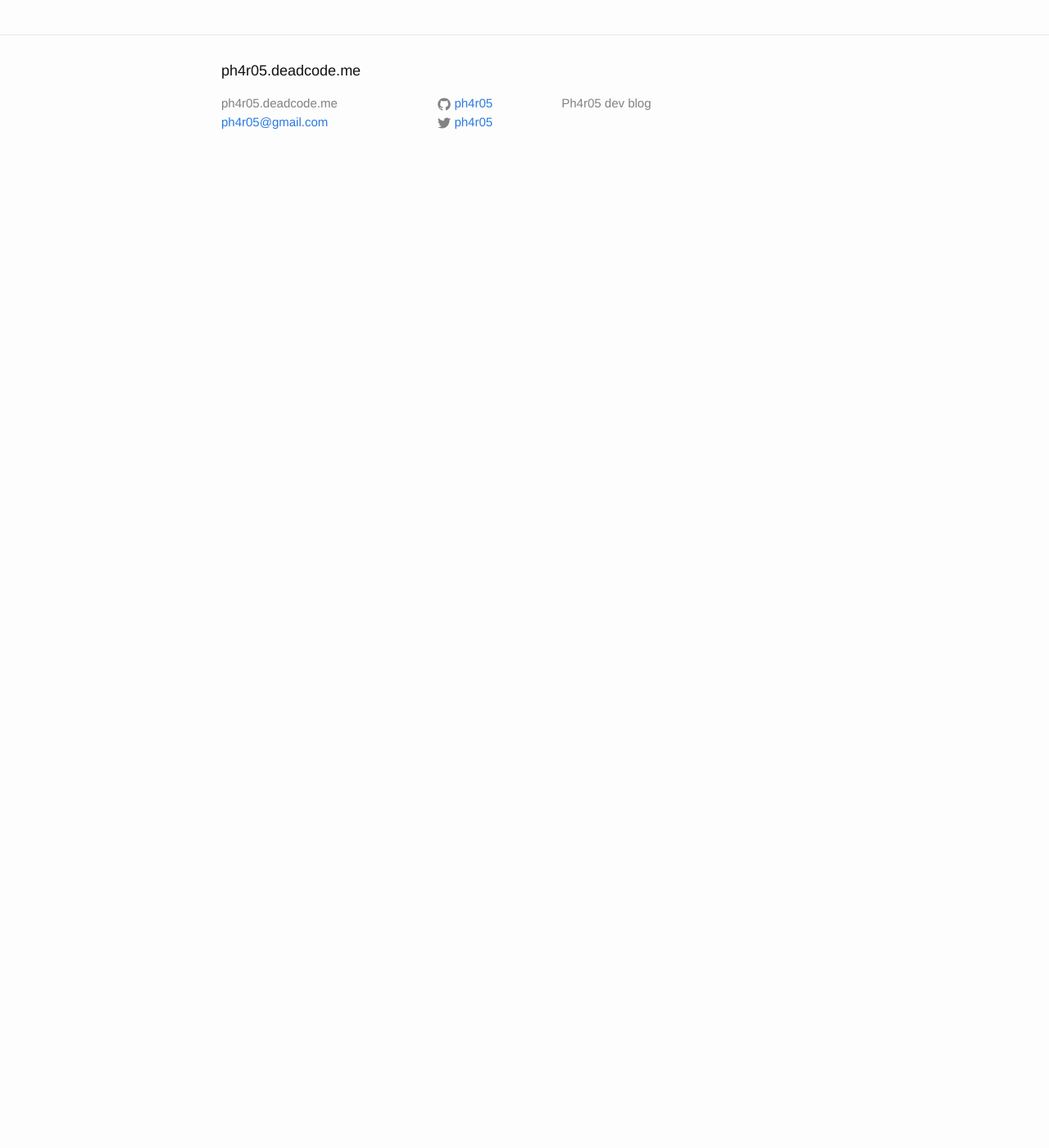
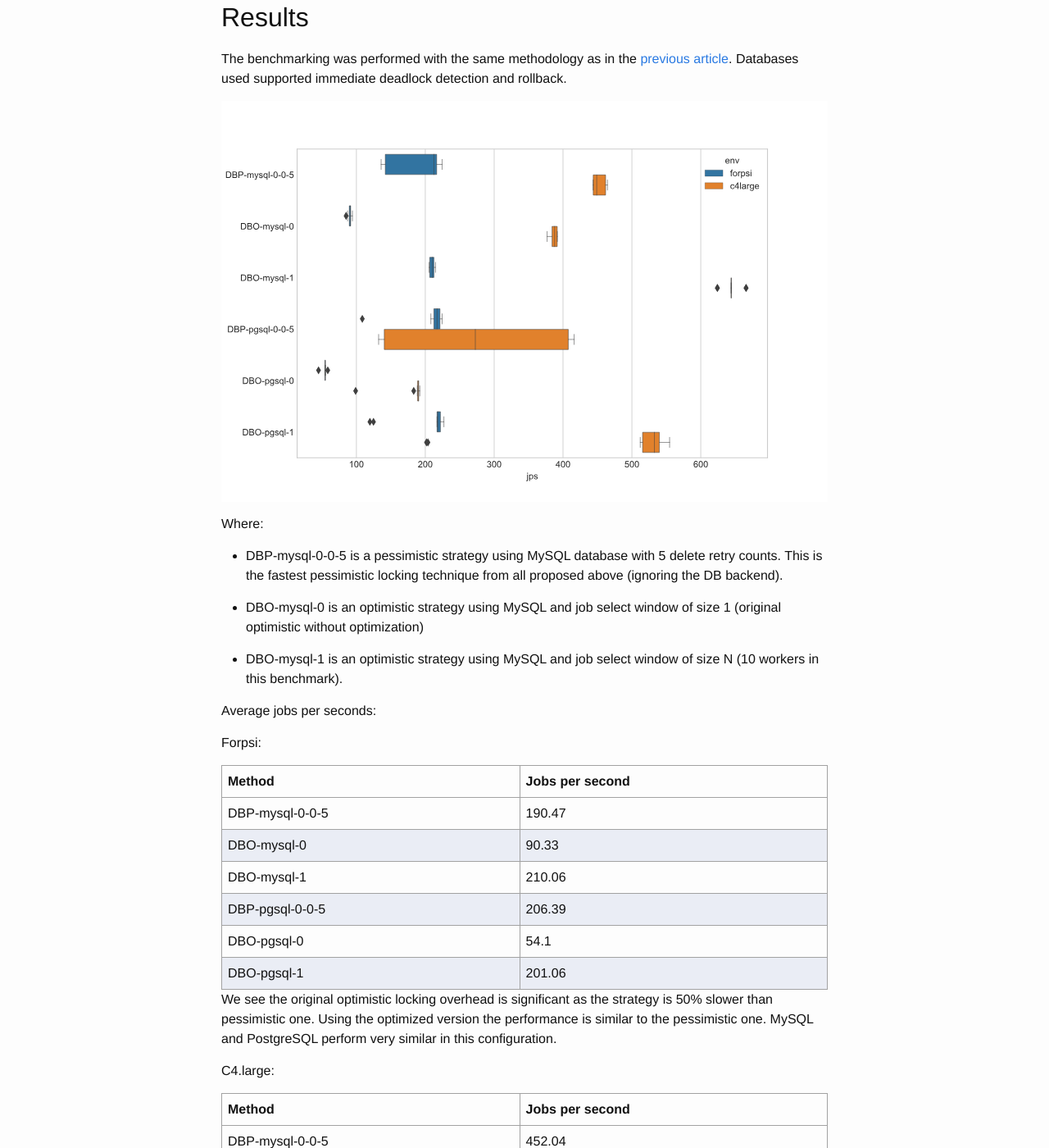
Before and after one commit to ph4r05/devblog, a Jekyll site: the page built from _posts/2017-12-20-laravel-queues-optimization.markdown, in a window 1280 px wide and 1400 px high, scrolled down 7862 px. Shown: the whole window at 82% size. Built offline with Jekyll 4.4.1, drawn with Linux system fonts in a browser that asks for light colours; formulas are drawn with MathJax 3; before the commit the page ends 8082 px from its top, so only the background shows below that; some of the changed text lies outside the part shown.

Commit message:
benchmark results

```diff
--- a/_posts/2017-12-20-laravel-queues-optimization.markdown
+++ b/_posts/2017-12-20-laravel-queues-optimization.markdown
@@ -334,6 +334,61 @@ where \\( \left(\frac{N-1}{N}\right)^N \\) is the probability a job won't be sel
 
 \\( E[X] \approx 1.6 \\) for N ≥ 2. Thus on average the job is processed in 1.6 round.
 
+## Results
+
+The benchmarking was performed with the same methodology as in the [previous article].
+Databases used supported immediate deadlock detection and rollback.
+
+[![Queueing benchmark](/static/queue02/benchmark_optim.svg)](/static/queue02/benchmark_optim.svg)
+
+Where:
+
+- DBP-mysql-0-0-5 is a pessimistic strategy using MySQL database with 5 delete retry counts.
+This is the fastest pessimistic locking technique from all proposed above (ignoring the DB backend).
+
+- DBO-mysql-0 is an optimistic strategy using MySQL and job select window of size 1 (original optimistic
+without optimization)
+
+- DBO-mysql-1 is an optimistic strategy using MySQL and job select window of size N (10 workers in this benchmark).
+
+Average jobs per seconds:
+
+Forpsi:
+
+| Method | Jobs per second |
+|:-------|:----------------|
+| DBP-mysql-0-0-5 | 190.47|
+| DBO-mysql-0 | 90.33|
+| DBO-mysql-1 | 210.06|
+| DBP-pgsql-0-0-5 | 206.39|
+| DBO-pgsql-0 | 54.1|
+| DBO-pgsql-1 | 201.06|
+{:.mbtablestyle3}
+
+We see the original optimistic locking overhead is significant as the strategy is 50% slower than pessimistic one.
+Using the optimized version the performance is similar to the pessimistic one. MySQL and PostgreSQL perform very
+similar in this configuration.
+
+C4.large:
+
+| Method | Jobs per second |
+|:-------|:----------------|
+| DBP-mysql-0-0-5 | 452.04|
+| DBO-mysql-0 | 386.42|
+| DBO-mysql-1 | 644.52|
+| DBP-pgsql-0-0-5 | 273.13|
+| DBO-pgsql-0 | 180.41|
+| DBO-pgsql-1 | 468.33|
+{:.mbtablestyle3}
+
+On C4.large the difference between MySQL and PostgreSQL is apparent. C4 has 2 vCPU and more RAM which may case
+this difference.
+
+Its apparent the optimized optimistic locking is faster than another techniques.
+
+## Job ordering analysis
+
+...
 
 <!-- refs -->
 [previous article]: https://ph4r05.deadcode.me/blog/2017/10/04/laravel-queueing-benchmark.html
```
Also changed, not shown: static/queue02/benchmark_optim.svg (added).
